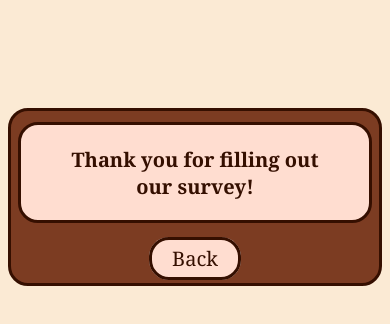
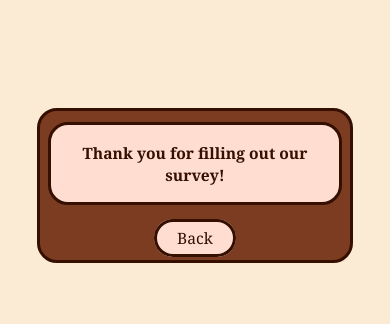
Before and after one commit to sa-dimeny/survey-form, a plain HTML site: page thanks.html in a window 390 px wide. Drawn offline with Linux system fonts and the light colour scheme.

Commit message:
changed font size from px to vw for smooter look

```diff
--- a/thanks.css
+++ b/thanks.css
@@ -3,15 +3,22 @@ body {
   color: #350f00;
   text-align: center;
   font-family: Georgia, serif;
-  font-size: 16px;
 }
-h1 {
-  font-size: 20px;
+@media (min-width: 540px) {
+  h1,
+  a {
+    font-size: 20px;
+  }
+}
+@media (max-width: 539px) {
+  h1,
+  a {
+    font-size: 4vw;
+  }
 }
 a {
   border: 3px solid #350f00;
   padding: 5px 20px;
-  font-size: 20px;
   color: #350f00;
   background-color: #ffddd0;
   border-radius: 20px;
@@ -21,7 +28,6 @@ a {
 a:hover {
   border: 3px solid #350f00;
   padding: 5px 20px;
-  font-size: 20px;
   color: #ffddd0;
   background-color: #350f00;
   border-radius: 20px;
```
